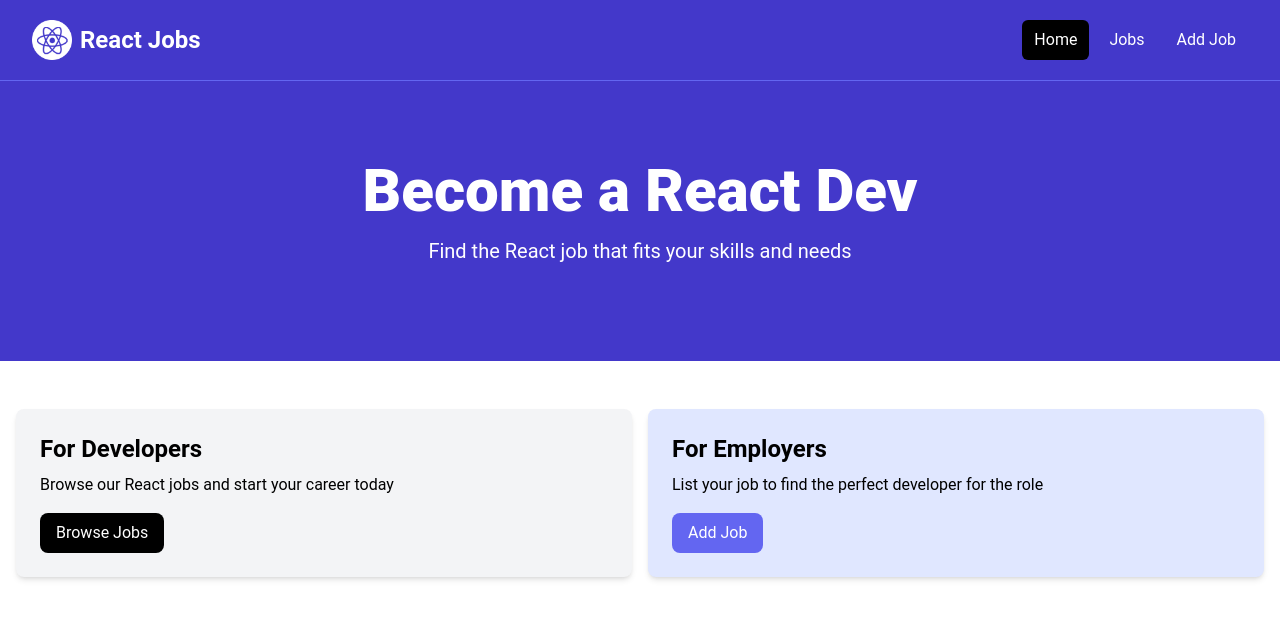
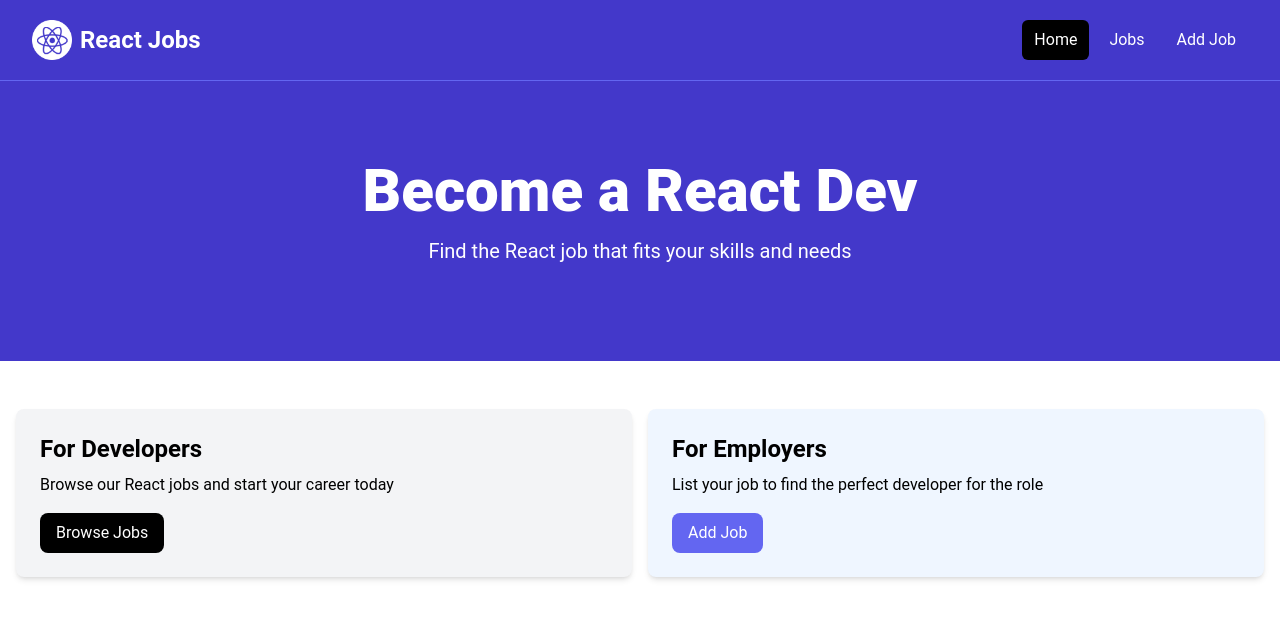
Before and after one commit to MrAliBilal/JobPortal_Vite-React, a React (Vite) app: page / in a window 1280 px wide. Shown: the top 618 px of the page. Built offline with nearby package versions, Linux system fonts and the light colour scheme.

Commit message:
Add more componets files

```diff
--- a/src/components/Card.jsx
+++ b/src/components/Card.jsx
@@ -0,0 +1,6 @@
+const Card = ({ children, bg = "bg-gray-100" }) => {
+  return (
+    <div className={`${bg} p-6 rounded-lg shadow-md`}>{ children }</div>
+  )
+}
+export default Card
--- a/src/components/HomeCards.jsx
+++ b/src/components/HomeCards.jsx
@@ -1,32 +1,34 @@
+import Card from "./Card"
+
 const HomeCards = () => {
     return (
-    <section className ="py-4">
-      <div className ="container-xl lg:container m-auto">
-        <div className ="grid grid-cols-1 md:grid-cols-2 gap-4 p-4 rounded-lg">
-          <div className ="bg-gray-100 p-6 rounded-lg shadow-md">
-            <h2 className ="text-2xl font-bold">For Developers</h2>
-            <p className ="mt-2 mb-4">
+        <section className="py-4">
+            <div className="container-xl lg:container m-auto">
+                <div className="grid grid-cols-1 md:grid-cols-2 gap-4 p-4 rounded-lg">
+                    <Card>
+                        <h2 className="text-2xl font-bold">For Developers</h2>
+                        <p className="mt-2 mb-4">
                             Browse our React jobs and start your career today
                         </p>
                         <a
                             href="/jobs.html"
-              className ="inline-block bg-black text-white rounded-lg px-4 py-2 hover:bg-gray-700"
+                            className="inline-block bg-black text-white rounded-lg px-4 py-2 hover:bg-gray-700"
                         >
                             Browse Jobs
                         </a>
-          </div>
-          <div className ="bg-indigo-100 p-6 rounded-lg shadow-md">
-            <h2 className ="text-2xl font-bold">For Employers</h2>
-            <p className ="mt-2 mb-4">
+                    </Card>
+                    <Card bg="bg-blue-50">
+                        <h2 className="text-2xl font-bold">For Employers</h2>
+                        <p className="mt-2 mb-4">
                             List your job to find the perfect developer for the role
                         </p>
                         <a
                             href="/add-job.html"
-              className ="inline-block bg-indigo-500 text-white rounded-lg px-4 py-2 hover:bg-indigo-600"
+                            className="inline-block bg-indigo-500 text-white rounded-lg px-4 py-2 hover:bg-indigo-600"
                         >
                             Add Job
                         </a>
-          </div>
+                    </Card>
                 </div>
             </div>
         </section>
```
Lines whose indentation alone changed are shown as unchanged.
